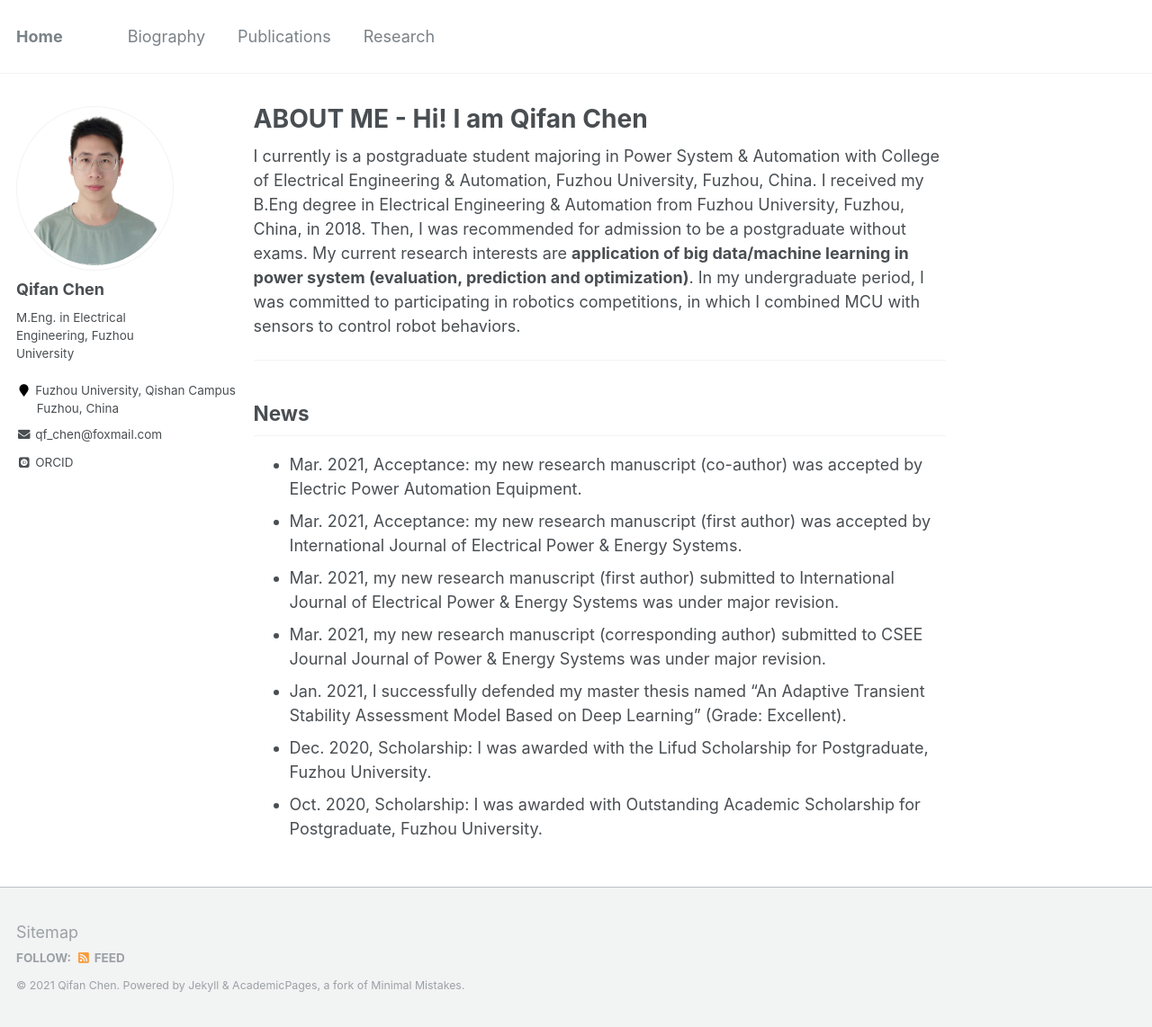
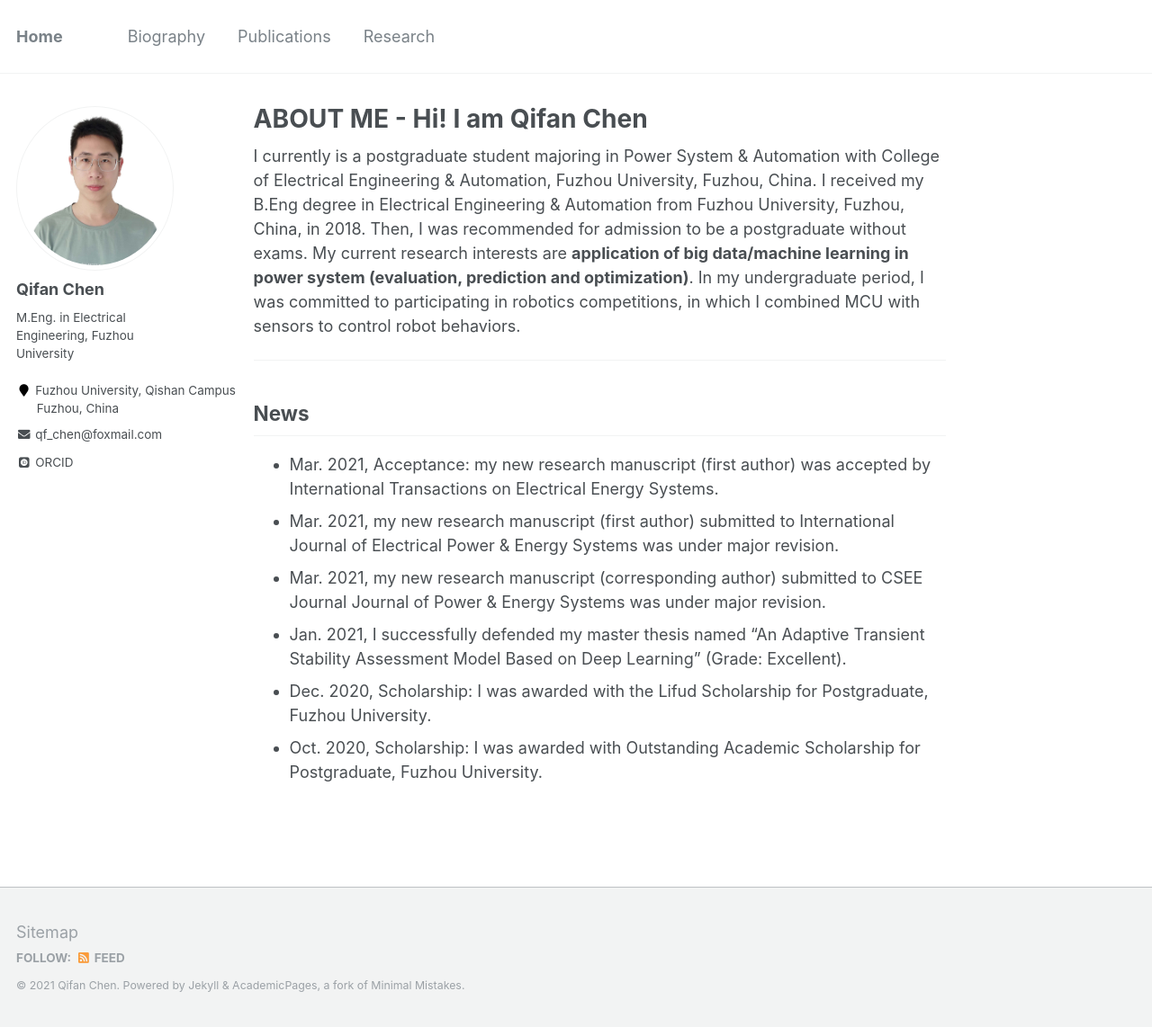
Before and after one commit to ChQf/ChQf.github.io, a Jekyll site: the page built from _pages/about.md, in a window 1280 px wide and 1142 px high. Shown: the whole window at 90% size. Built offline with Jekyll 4.4.1, drawn with Linux system fonts in a browser that asks for light colours; some web fonts are replaced.

Commit message:
publications

```diff
--- a/_pages/about.md
+++ b/_pages/about.md
@@ -18,8 +18,7 @@ In my undergraduate period, I was committed to participating in robotics competi
 
 ## News
 
-* Mar. 2021, Acceptance: my new research manuscript (co-author) was accepted by Electric Power Automation Equipment.
-* Mar. 2021, Acceptance: my new research manuscript (first author) was accepted by International Journal of Electrical Power & Energy Systems.
+* Mar. 2021, Acceptance: my new research manuscript (first author) was accepted by International Transactions on Electrical Energy Systems.
 * Mar. 2021, my new research manuscript (first author) submitted to International Journal of Electrical Power & Energy Systems was under major revision.
 * Mar. 2021, my new research manuscript (corresponding author) submitted to CSEE Journal Journal of Power & Energy Systems was under major revision.
 * Jan. 2021, I successfully defended my master thesis named "An Adaptive Transient Stability Assessment Model Based on Deep Learning" (Grade: Excellent).
```
Also changed, not shown: _pages/publications.md (+0 -1 lines).
